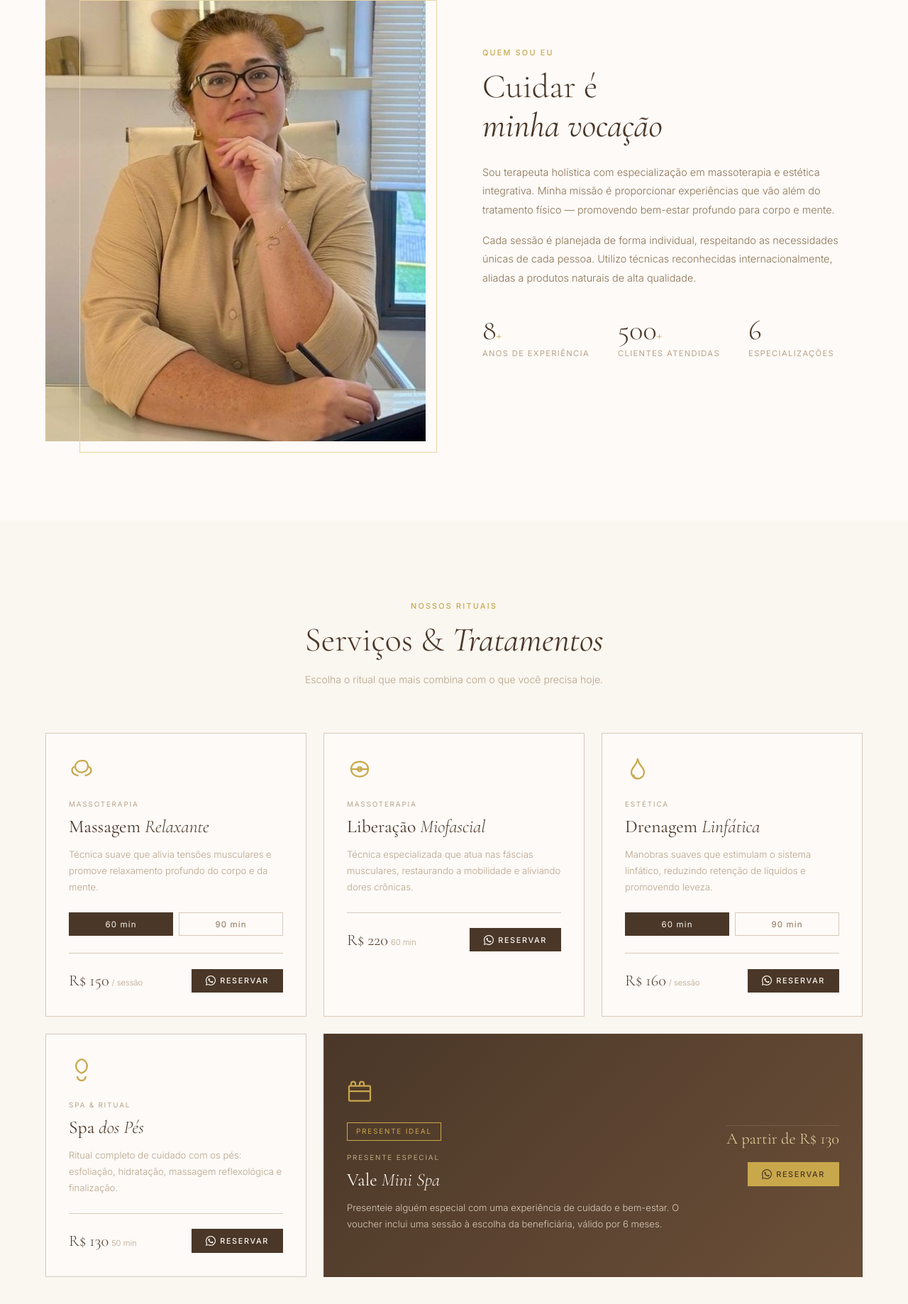
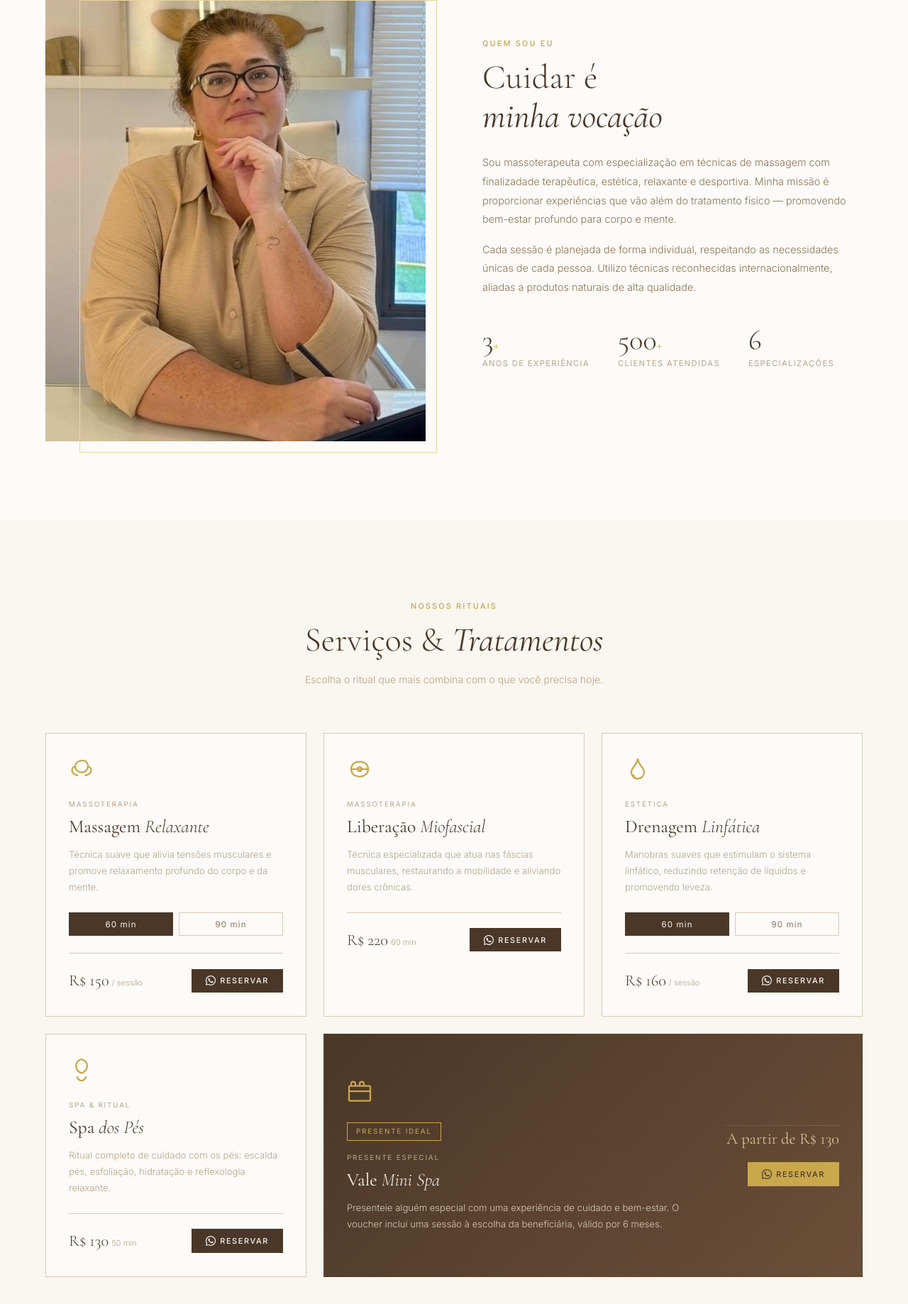
Before and after one commit to beabarcelos/massoterapia, a plain HTML site: page index.html in a window 1280 px wide. Shown: the part 960-2798 px from the top of the page at 71% size. Drawn offline with nearby package versions, Linux system fonts and the light colour scheme.

Commit message:
(up) altera textos

```diff
--- a/index.html
+++ b/index.html
@@ -1029,11 +1029,11 @@
         <div class="sobre__text reveal">
           <span class="section-eyebrow">Quem sou eu</span>
           <h2 class="section-title">Cuidar é<br><em>minha vocação</em></h2>
-          <p>Sou terapeuta holística com especialização em massoterapia e estética integrativa. Minha missão é proporcionar experiências que vão além do tratamento físico — promovendo bem-estar profundo para corpo e mente.</p>
+          <p>Sou massoterapeuta com especialização em técnicas de massagem com finalizadade terapêutica, estética, relaxante e desportiva. Minha missão é proporcionar experiências que vão além do tratamento físico — promovendo bem-estar profundo para corpo e mente.</p>
           <p>Cada sessão é planejada de forma individual, respeitando as necessidades únicas de cada pessoa. Utilizo técnicas reconhecidas internacionalmente, aliadas a produtos naturais de alta qualidade.</p>
           <div class="sobre__stats">
             <div>
-              <div class="stat__num">8<span>+</span></div>
+              <div class="stat__num">3<span>+</span></div>
               <div class="stat__label">Anos de experiência</div>
             </div>
             <div>
@@ -1254,12 +1254,12 @@
         id: 'spa-pes',
         tag: 'Spa & Ritual',
         name: ['Spa', 'dos Pés'],
-        desc: 'Ritual completo de cuidado com os pés: esfoliação, hidratação, massagem reflexológica e finalização.',
+        desc: 'Ritual completo de cuidado com os pés: escalda pés, esfoliação, hidratação e reflexologia relaxante.',
         beneficios: [
+          'Escalda pés relaxante',
           'Hidratação profunda',
           'Esfoliação e renovação da pele',
           'Reflexologia relaxante',
-          'Finalização com óleo nutritivo',
         ],
         durations: false,
         preco: 'R$ 130',
```
